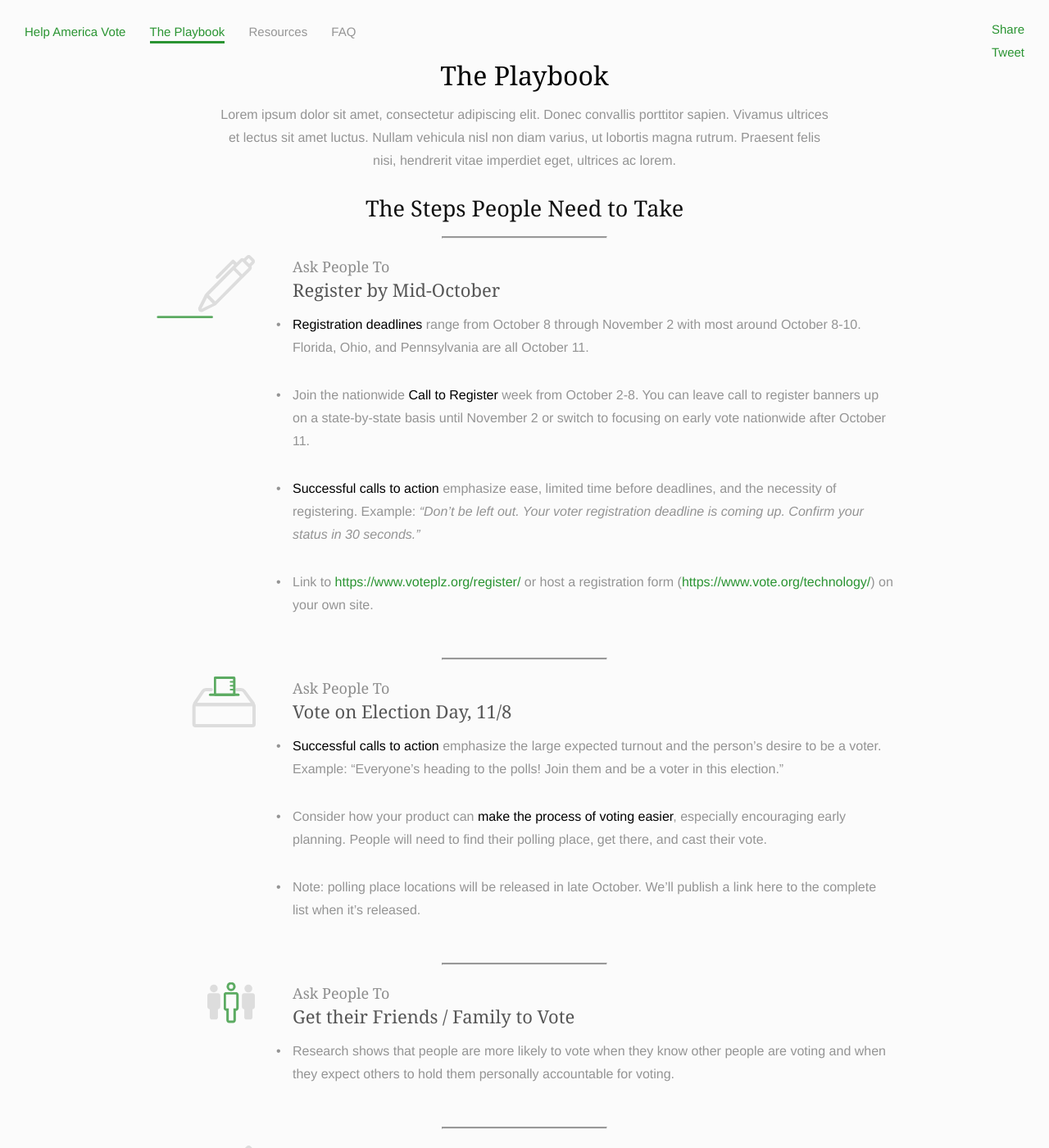
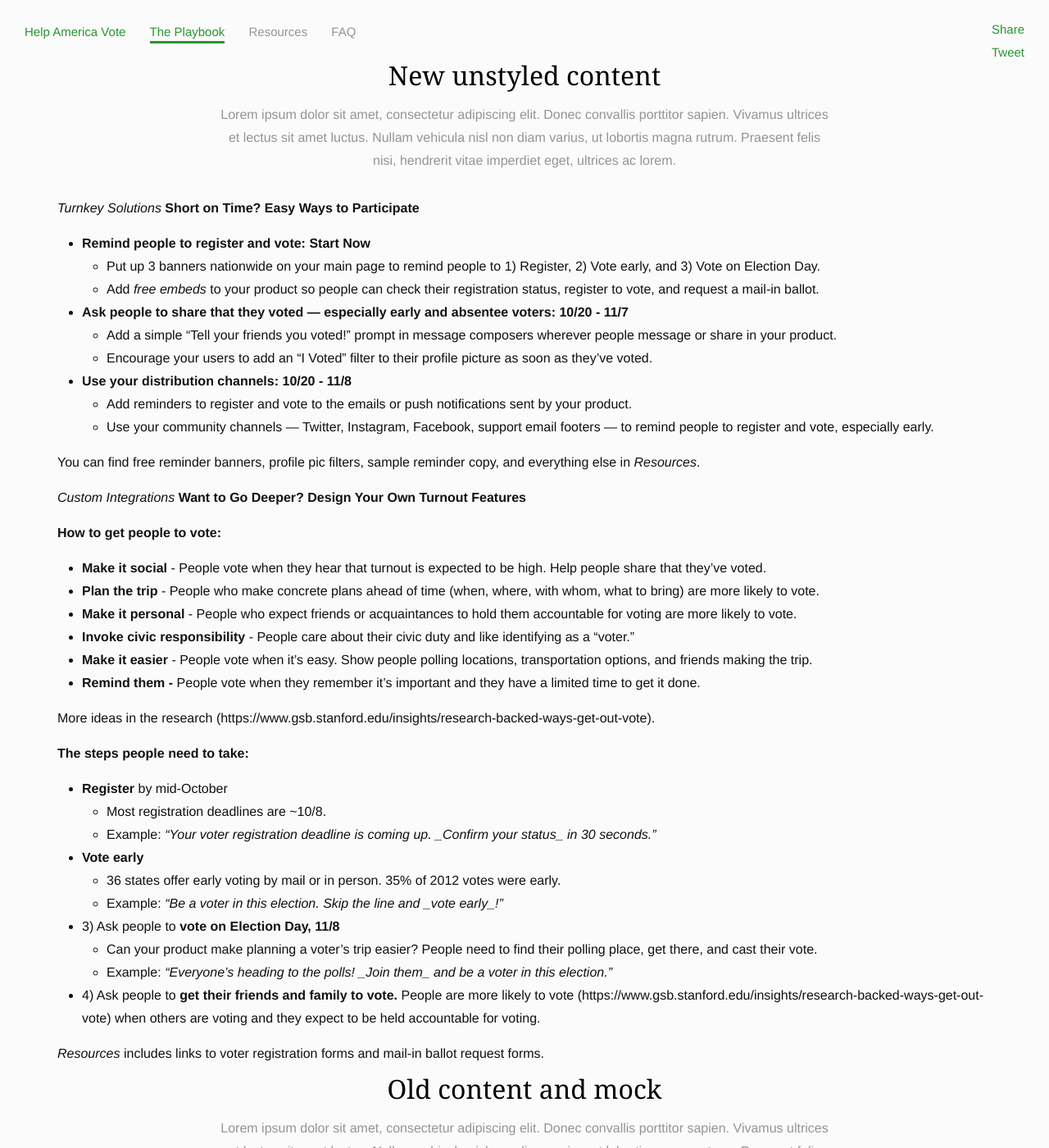
Before and after one commit to techthevote/techthevote.github.io, a Jekyll site: the page built from playbook.md, in a window 1280 px wide and 1400 px high. Shown: the whole window at 82% size. Built offline with Jekyll 4.4.1, drawn with Linux system fonts in a browser that asks for light colours; nearby versions of some CDN libraries; comment, search, counter and statistics services are not loaded.

Commit message:
add quip playbook content (unstyled)

```diff
--- a/playbook.md
+++ b/playbook.md
@@ -6,7 +6,65 @@ excerpt: TODO
 ---
 
 <div class="page-header">
-  The Playbook
+  New unstyled content
+  <div class="inner">
+    Lorem ipsum dolor sit amet, consectetur adipiscing elit. Donec convallis porttitor sapien. Vivamus ultrices et lectus sit amet luctus. Nullam vehicula nisl non diam varius, ut lobortis magna rutrum. Praesent felis nisi, hendrerit vitae imperdiet eget, ultrices ac lorem.
+  </div>
+</div>
+
+*Turnkey Solutions*
+**Short on Time? Easy Ways to Participate**
+
+* **Remind people to register and vote:  Start Now**
+    * Put up 3 banners nationwide on your main page to remind people to 1) Register, 2) Vote early, and 3) Vote on Election Day.
+    * Add _free embeds_ to your product so people can check their registration status, register to vote, and request a mail-in ballot.
+* **Ask people to share that they voted — especially early and absentee voters:  10/20 - 11/7**
+    * Add a simple "Tell your friends you voted!" prompt in message composers wherever people message or share in your product.
+    * Encourage your users to add an "I Voted" filter to their profile picture as soon as they've voted.
+* **Use your distribution channels:  10/20 - 11/8**
+    * Add reminders to register and vote to the emails or push notifications sent by your product.
+    * Use your community channels — Twitter, Instagram, Facebook, support email footers — to remind people to register and vote, especially early.
+
+You can find free reminder banners, profile pic filters, sample reminder copy, and everything else in _Resources_.
+
+
+*Custom Integrations*
+**Want to Go Deeper? Design Your Own Turnout Features**
+
+**How to get people to vote:**
+
+* **Make it social** - People vote when they hear that turnout is expected to be high. Help people share that they've voted.
+* **Plan the trip** - People who make concrete plans ahead of time (when, where, with whom, what to bring) are more likely to vote.
+* **Make it personal** - People who expect friends or acquaintances to hold them accountable for voting are more likely to vote.
+* **Invoke civic responsibility** - People care about their civic duty and like identifying as a "voter."
+* **Make it easier** - People vote when it's easy. Show people polling locations, transportation options, and friends making the trip.
+* **Remind them -** People vote when they remember it's important and they have a limited time to get it done.
+
+More ideas in the research (https://www.gsb.stanford.edu/insights/research-backed-ways-get-out-vote).
+
+
+**The steps people need to take:**
+
+* **Register** by mid-October
+    * Most registration deadlines are ~10/8.
+    * Example: *"Your voter registration deadline is coming up. _Confirm your status_ in 30 seconds."*
+* **Vote early**
+    * 36 states offer early voting by mail or in person.  35% of 2012 votes were early.
+    * Example:  *"Be a voter in this election.  Skip the line and _vote early_!"*
+* 3) Ask people to **vote on Election Day, 11/8**
+    * Can your product make planning a voter's trip easier?  People need to find their polling place, get there, and cast their vote.
+    * Example: *"Everyone's heading to the polls! _Join them_ and be a voter in this election."*
+* 4) Ask people to **get their friends and family to vote.**  People are more likely to vote (https://www.gsb.stanford.edu/insights/research-backed-ways-get-out-vote) when others are voting and they expect to be held accountable for voting.
+
+_Resources_ includes links to voter registration forms and mail-in ballot request forms.
+
+
+
+
+
+
+<div class="page-header">
+  Old content and mock
   <div class="inner">
     Lorem ipsum dolor sit amet, consectetur adipiscing elit. Donec convallis porttitor sapien. Vivamus ultrices et lectus sit amet luctus. Nullam vehicula nisl non diam varius, ut lobortis magna rutrum. Praesent felis nisi, hendrerit vitae imperdiet eget, ultrices ac lorem.
   </div>
```
